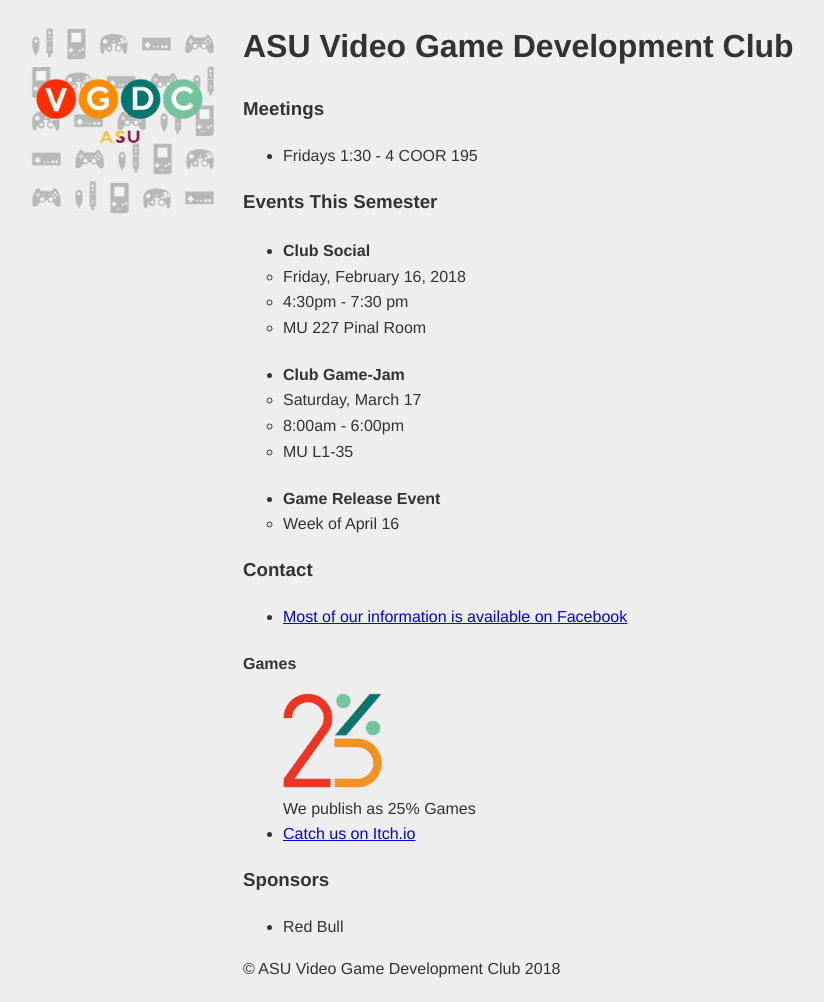
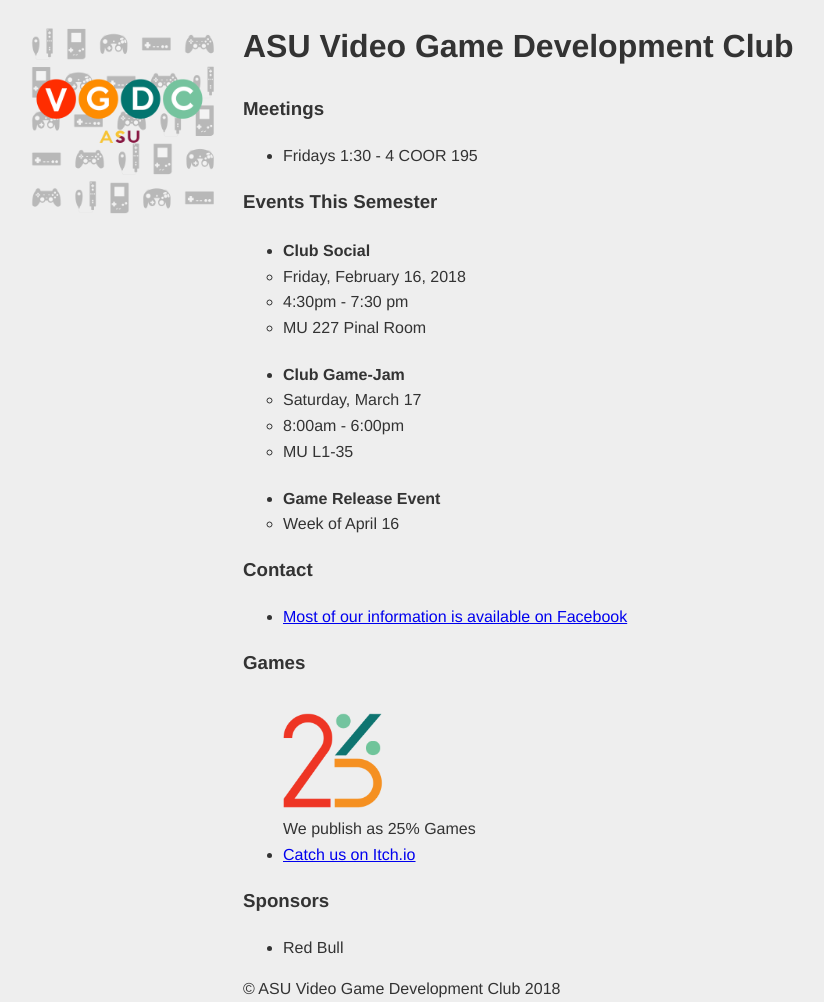
Before and after one commit to GDCASU/website, a plain HTML site: page index.html in a window 1280 px wide. Shown: the whole page, without its empty margins (217-1041 px from the left). Before the commit the page ends 981 px from the top, so only its background shows below. Drawn offline with Linux system fonts and the light colour scheme.

Commit message:
Fix visual bug

```diff
--- a/index.html
+++ b/index.html
@@ -101,7 +101,7 @@
             </ul>
         </section>
         <section>
-            <h4>Games</h4>
+            <h3>Games</h3>
             <img src="VGDC-twentyfive-color.png" alt="25 percent games logo">
             <p style="margin-top: 0;">We publish as
                 <span>25% Games</span>
```
